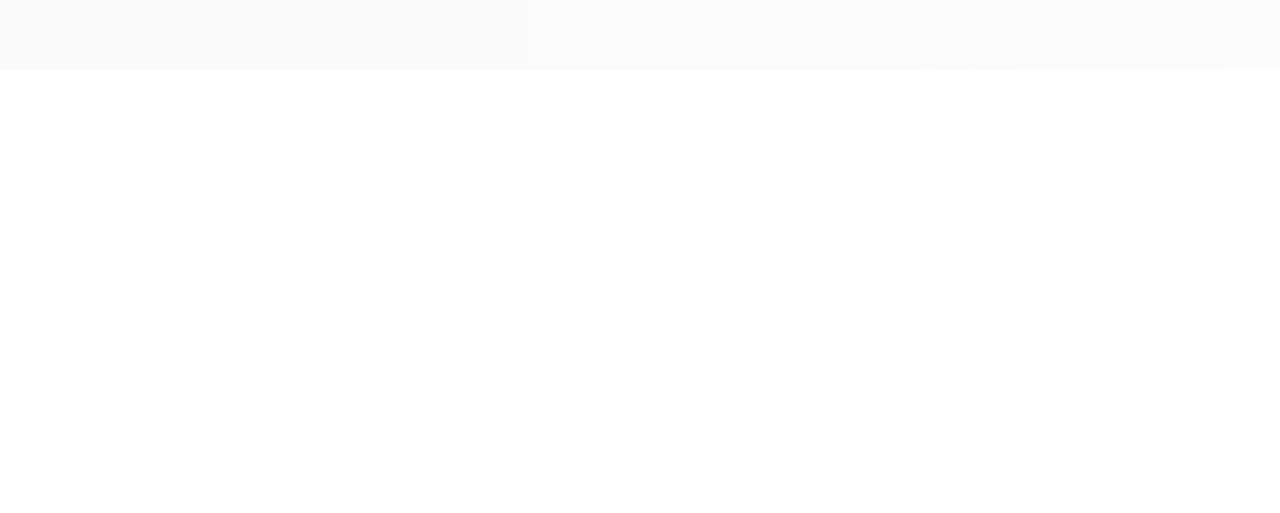
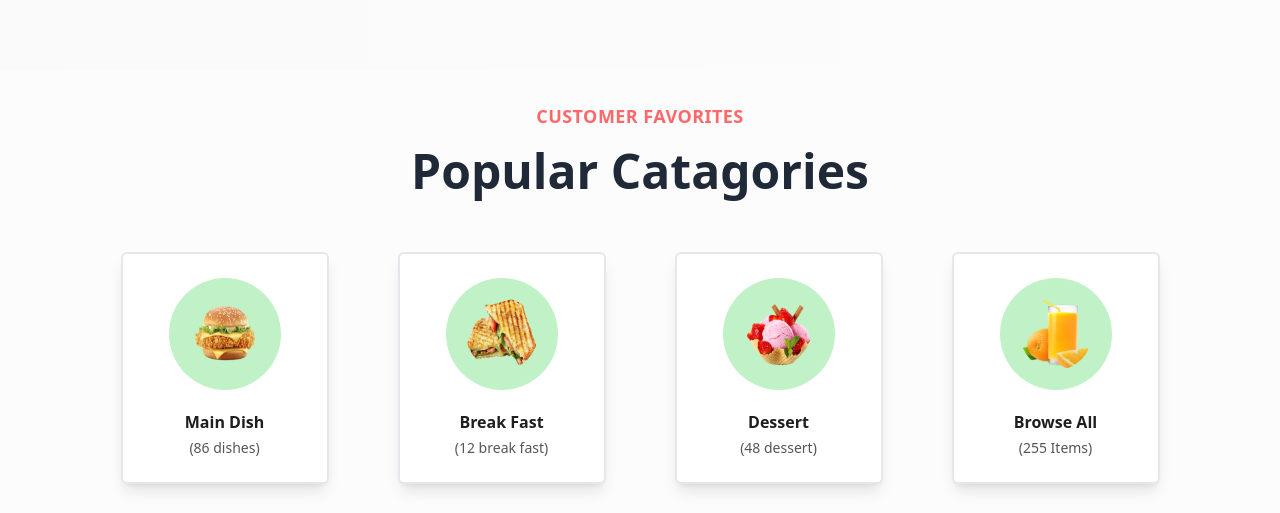
Before and after one commit to hridayroy19/food-project, a React (Vite) app: page / in a window 1280 px wide. Shown: the part 775-1288 px from the top of the page. Before the commit the page ends 845 px from the top, so only its background shows below. Built offline with nearby package versions, Linux system fonts and the light colour scheme.

Commit message:
crate popular catagory

```diff
--- /dev/null
+++ b/src/component/homeComponets/Catagories.jsx
@@ -0,0 +1,35 @@
+
+const categoryItems = [
+    {id: 1, title: "Main Dish", despriction: "(86 dishes)", image: "/images/home/category/img1.png"},
+    {id: 2, title: "Break Fast", despriction: "(12 break fast)", image: "/images/home/category/img2.png"},
+    {id: 3, title: "Dessert", despriction: "(48 dessert)", image: "/images/home/category/img3.png"},
+    {id: 4, title: "Browse All", despriction: "(255 Items)", image: "/images/home/category/img4.png"}
+]
+
+const Catagories = () => {
+  return (
+    <div className='max-w-screen-2xl container mx-auto xl:px-24  px-4 py-8'>
+        <div className='text-center'>
+            <p className='text-red uppercase tracking-wide font-semibold text-lg'>Customer Favorites</p>
+            <h2 className=' text-4xl md:text-5xl md:leading-snug font-bold my-2'>Popular Catagories</h2>
+        </div>
+
+        {/* category cards */}
+        <div className='flex flex-col sm:flex-row flex-wrap gap-5 justify-around items-center mt-12 '>
+            {
+                categoryItems?.map((item, i) => (
+                    <div key={i} className='shadow-lg border-2 rounded-md bg-white py-6 px-5 w-52 mx-auto text-center cursor-pointer hover:-translate-y-4 transition-all duration-300 z-10'>
+                        <div className='w-full mx-auto flex items-center justify-center'><img src={item.image} alt="" className='bg-[#C1F1C6] p-5 rounded-full w-28 h-28' /></div>
+                        <div className='mt-5 space-y-1'>
+                            <h5 className='text-[#1E1E1E] font-semibold'>{item.title}</h5>
+                            <p className='text-secondary text-sm'>{item.despriction}</p>
+                        </div>
+                    </div>
+                ))
+            }
+        </div>
+    </div>
+  )
+}
+
+export default Catagories
--- a/src/component/pages/Home.jsx
+++ b/src/component/pages/Home.jsx
@@ -1,10 +1,12 @@
 import React from 'react';
 import Banner from '../homeComponets/Banner';
+import Catagories from '../homeComponets/Catagories';
 
 const Home = () => {
     return (
         <div>
             <Banner/>
+            <Catagories/>
         </div>
     );
 };
--- a/src/component/sheard/Navbar.jsx
+++ b/src/component/sheard/Navbar.jsx
@@ -64,7 +64,7 @@
   );
   return (
     <header
-      className={`max-w-screen-2xl container mx-auto fixed top-0 left-0 right-0 transition-all duration-300 ease-in-out`}
+      className={`max-w-screen-2xl z-[10001] container mx-auto fixed top-0 left-0 right-0 transition-all duration-300 ease-in-out`}
     >
       <div
         className={`navbar xl:px-24 ${
```
Also changed, not shown: src/App.css (+0 -11 lines).
